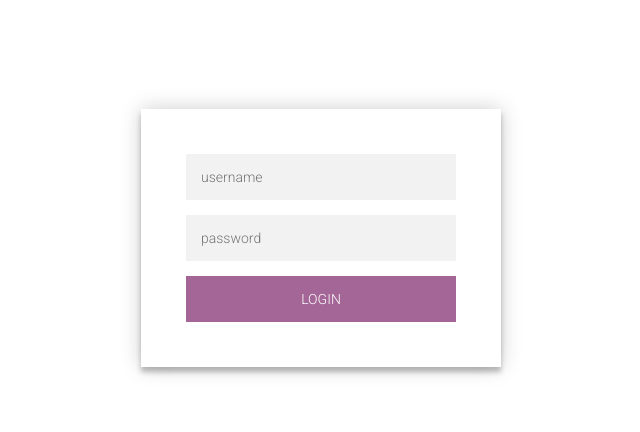
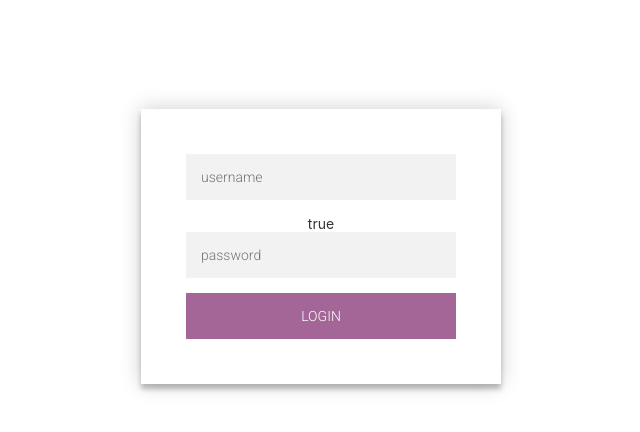
Before and after one commit to 1365sanghita/poc-angular, an Angular app: page / in a window 1280 px wide. Shown: the top 432 px of the page, without its empty margins (319-959 px from the left). Built offline with nearby package versions, Linux system fonts and the light colour scheme.

Commit message:
validation configured

```diff
--- a/src/app/login/login.component.html
+++ b/src/app/login/login.component.html
@@ -2,11 +2,12 @@
   <div id="login">
     <div class="login-page">
       <div class="form">
-        <!-- <form class="login-form">  -->
-          <input type="text" placeholder="username"  [(ngModel)]="username"/>
-          <input type="password" placeholder="password" [(ngModel)]="password"/>
+        <form #userForm="ngForm">
+          <input type="text" #name="ngModel" placeholder="username" name="username" [(ngModel)]="username" class="form-control" required/>
+          {{ name.untouched }}
+          <input type="password" placeholder="password" name="password" [(ngModel)]="password"/>
           <button (click)=fireEvent(username)>login</button>
-        <!-- </form> -->
+        </form>
       </div>
     </div>
   </div>
--- a/src/app/login/login.component.ts
+++ b/src/app/login/login.component.ts
@@ -7,9 +7,10 @@ import { LoginService } from '../login.service';
   styleUrls: ['./login.component.css']
 })
 export class LoginComponent implements OnInit {
- public  username : String ;
+ public  username : String;
  public isLoggedIn : Boolean = false;
  public password :String;
+
 
   constructor( private loginservice : LoginService) {
   }
```
Also changed, not shown: src/app/user.ts (added, +7 -0 lines), 1 other file (tests, documents, lock files or other folders).
